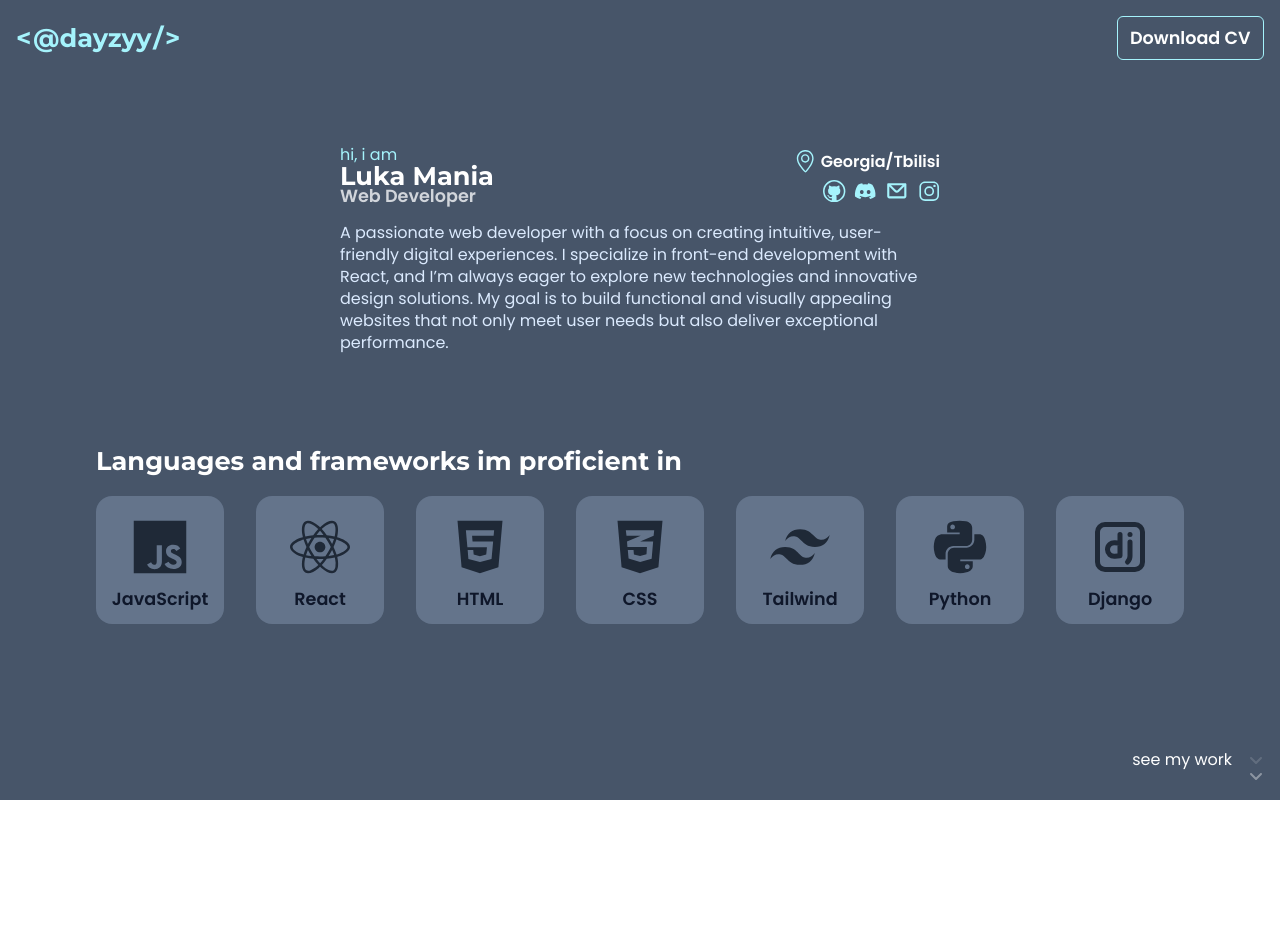
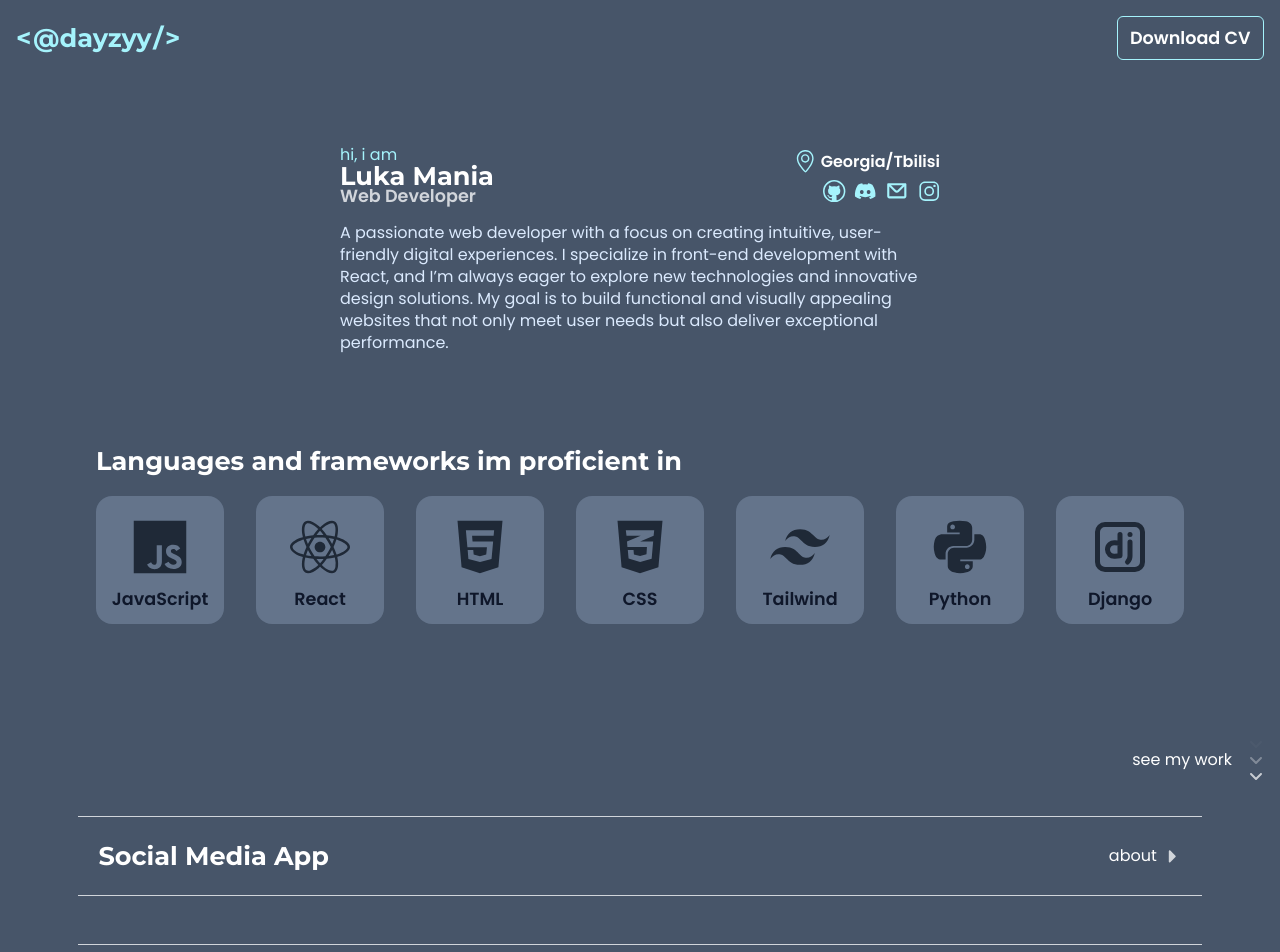
Before and after one commit to dayzyy/Portfolio, a React (Vite) app in the folder frontend/: page / in a window 1280 px wide. Shown: the top 952 px of the page. Before the commit the page ends 800 px from the top, so only its background shows below. Built offline with nearby package versions, Linux system fonts and the light colour scheme.

Commit message:
feat(frontend) add table-like showcase of my personal projects, with some cool animations

```diff
--- a/frontend/src/App.jsx
+++ b/frontend/src/App.jsx
@@ -5,6 +5,7 @@ import CV from "./components/CV.jsx"
 import Information from "./components/Information.jsx"
 import Skills from "./components/Skills.jsx"
 import SeeWork from "./components/SeeWork.jsx"
+import Projects from "./components/Projects.jsx"
 
 export default function App() {
     const [theme, setTheme] = useState(localStorage.getItem('theme') || 'original')
@@ -16,7 +17,7 @@ export default function App() {
 
     return (
 	<main className="bg-[var(--color-bg)] overflow-hidden">
-	    <div className="min-h-screen min-w-screen p-4 flex flex-col gap-16">
+	    <div className="min-h-screen w-screen p-4 flex flex-col gap-16">
 		<header className="flex-grow-0 flex justify-between items-center">
 		    <Logo/>
 		    <CV/>
@@ -49,6 +50,12 @@ export default function App() {
 		    <SeeWork/>
 		</section>
 	    </div>
+
+	    <div className="w-screen pb-[8rem] p-4 flex">
+		<section className="w-full flex flex-col items-center gap-12">
+		    <Projects/>
+		</section>
+	    </div>
 	</main>
     )
 }
--- /dev/null
+++ b/frontend/src/components/Project.jsx
@@ -0,0 +1,40 @@
+import { useEffect, useState } from "react";
+import { TbCaretDownFilled } from "react-icons/tb";
+
+export default function Project({name, description}) {
+    const [showAbout, setShowABout] = useState(false)
+    const [inTransition, setInTransition] = useState(false)
+
+    useEffect(_ => {
+	setInTransition(true)
+    }, [])
+
+    const handle_click = _ => {
+	setShowABout(prev => {
+	    if (prev) {
+		setTimeout(_ => {
+		    setInTransition(true)
+		}, 180)
+	    }
+	    else setInTransition(false)
+	    return !prev
+	})
+    }
+
+    return (
+	<div id="project-box" className={`${showAbout && 'border-b-transparent'}`}>
+	    <div onClick={handle_click} className={`w-full flex justify-between items-center cursor-pointer`}>
+		<h1>{name}</h1>
+
+		<div id="about-p" className="flex gap-1 items-center">
+		    <p className="hidden md:block">about</p>
+		    <TbCaretDownFilled className={`${!showAbout ? '-rotate-90' : 'rotate-0'}`}/>
+		</div>
+	    </div>
+
+	    <p className={`${!showAbout ? '-translate-x-[100vw] opacity-0' : 'translate-x-[0] opacity-100'} ${inTransition && 'absolute'}`}>
+		{description}
+	    </p>
+	</div>
+    )
+}
--- /dev/null
+++ b/frontend/src/components/Projects.jsx
@@ -0,0 +1,27 @@
+import Project from "./Project.jsx";
+
+export default function Projects() {
+    const projects = [
+	{
+	 name: 'Social Media App',
+	 description: "Rmedia is a social media application i built with Django and React. It features user authentication (JWT), real-time chat (Django Channels), and live notifications. Users can add friends, share posts, like and comment, and receive updates on follower activity. The frontend is styled with Tailwind CSS, ensuring a modern UI."
+	},
+
+	{
+	 name: 'Weather Forecast App',
+	 description: "A sleek and minimal weather forecast application built with React and Tailwind CSS. It fetches real-time weather data from an external API, providing details such as temperature, humidity, wind speed, and sunrise/sunset times. Users can view the current day's weather and, with a click, access a week-long forecast."
+	},
+
+	{
+	 name: 'Ecommerce App',
+	 description: "A simple yet functional e-commerce platform where admins can add, manage, and update products, while users can browse, add items to their cart, and place orders. Built with Django and React, it features user authentication, product management, and a seamless shopping experience."
+	},
+
+    ]
+
+    return (<>
+	{
+	    projects.map(project => <Project key={project.name} name={project.name} description={project.description}/>)
+	}
+    </>)
+}
--- a/frontend/src/components/SeeWork.jsx
+++ b/frontend/src/components/SeeWork.jsx
@@ -2,7 +2,7 @@ import { FaAngleDown } from "react-icons/fa6";
 
 export default function SeeWork() {
     return (
-	<div className="work flex items-center gap-4">
+	<div id="work" className="flex items-center gap-4">
 	    <p>see my work</p>
 	    <div className="flex flex-col text-[var(--color-text-primary)]">
 		<FaAngleDown/>
--- a/frontend/src/index.css
+++ b/frontend/src/index.css
@@ -111,16 +111,52 @@
      .skillcard:nth-of-type(6) {animation-delay: 2.4s;}
      .skillcard:nth-of-type(7) {animation-delay: 2.5s;}
 
-     .work svg {
-	 animation: fade-out .5s ease infinite;
+     #work > p {
+	 transform: translateY(100vh);
+	 animation: slide-y .4s ease 2.6s forwards;
      }
 
-    .work svg:nth-child(2) {
-	animation-delay: .2s;
+     #work svg {
+	 opacity: 0;
+	 animation: fade-out .5s ease 2.7s infinite;
+     }
+
+    #work svg:nth-child(2) {
+	animation-delay: 2.9s;
     }
 
-    .work svg:nth-child(3) {
-	animation-delay: .3s;
+    #work svg:nth-child(3) {
+	animation-delay: 3s;
+    }
+
+    #project-box {
+	position: relative;
+	width: 90%;
+	display: flex;
+	flex-direction: column;
+	gap: 1.5rem;
+	padding: 20px;
+	border: 1px solid var(--color-text-secondary);
+	border-right: none;
+	border-left: none;
+	transition: .5s ease;
+	transition: border-color .35s ease;
+    }
+
+    #project-box > p {
+	max-width: 80%;
+	color: var(--color-text-paragraph);
+	transition: .4s ease;
+    }
+
+    #about-p > svg {
+	color: var(--color-text-secondary);
+	font-size: 1.3rem;
+	transition: .2s ease;
+    }
+
+    .open-box {
+	border-bottom: 1px solid rgba(0, 0, 0, 0);
     }
 
      @keyframes slide-x { to {transform: translateX(0);} }
```
